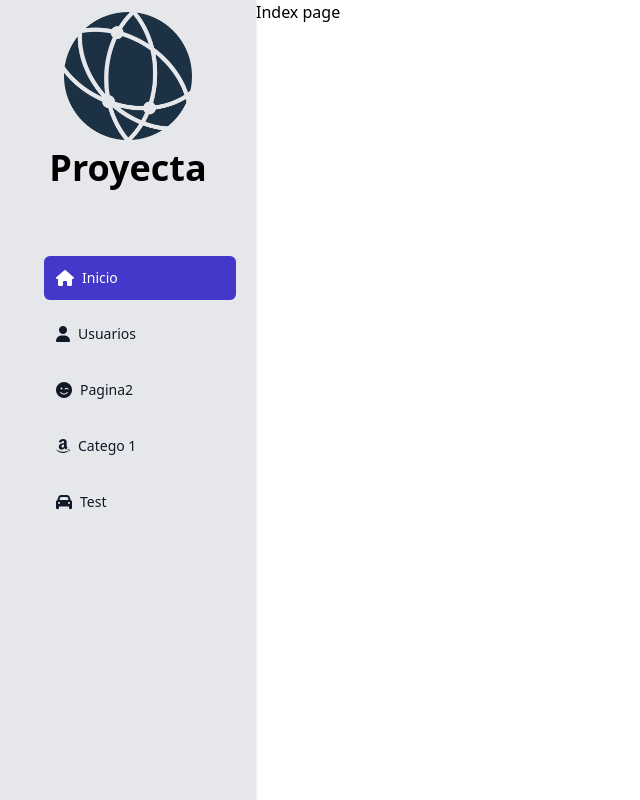
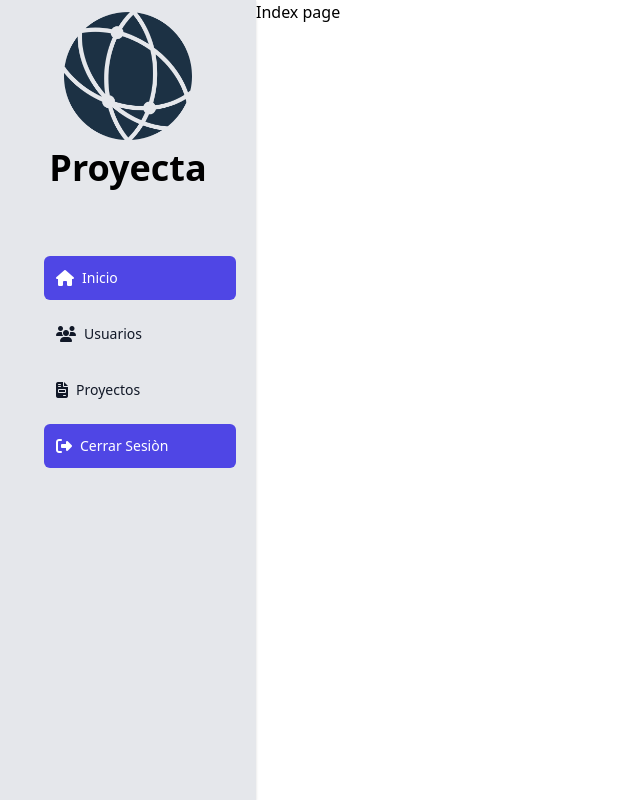
Before and after one commit to ProyectaTeamMinTic/proyectaMinTic, a React (Create React App) app: page / in a window 1280 px wide. Shown: the whole page, without its empty margins (0-640 px from the left). Built offline with nearby package versions, Linux system fonts and the light colour scheme.

Commit message:
agregando script de fontAwesome

```diff
--- a/public/index.html
+++ b/public/index.html
@@ -6,7 +6,7 @@
     <meta name="viewport" content="width=device-width, initial-scale=1" />
     <meta name="theme-color" content="#000000" />
     <meta name="description" content="Web site created using create-react-app" />
-    <script src="https://kit.fontawesome.com/d4cd33a1a3.js" crossorigin="anonymous"></script>
+    <script src="https://kit.fontawesome.com/497e5218a3.js" crossorigin="anonymous"></script>
     <link rel="apple-touch-icon" href="%PUBLIC_URL%/logo192.png" />
     <!--
       manifest.json provides metadata used when your web app is installed on a
--- a/src/components/Sidebar.jsx
+++ b/src/components/Sidebar.jsx
@@ -1,15 +1,14 @@
 import React, { useState } from 'react';
-import { NavLink } from 'react-router-dom';
+import { Link, NavLink } from 'react-router-dom';
 import logo from 'media/Logo_sin_texto.png';
 
 const SidebarLinks = () => {
   return (
     <ul className='mt-12'>
       <SidebarRoute to='' title='Inicio' icon='fas fa-home' />
-      <SidebarRoute to='/usuarios' title='Usuarios' icon='fas fa-user' />
-      <SidebarRoute to='/page2' title='Pagina2' icon='fas fa-smile-wink' />
-      <SidebarRoute to='/category1' title='Catego 1' icon='fab fa-amazon' />
-      <SidebarRoute to='/category1/page1' title='Test' icon='fas fa-car' />
+      <SidebarRoute to='/usuarios' title='Usuarios' icon='fas fa-users' />
+      <SidebarRoute to='/page2' title='Proyectos' icon='fas fa-file-invoice' />
+      <SidebarRoute to='/' title='Cerrar Sesiòn' icon='fas fa-sign-out-alt' />
     </ul>
   );
 };
@@ -68,7 +67,7 @@ const SidebarRoute = ({ to, title, icon }) => {
         to={to}
         className={({ isActive }) =>
           isActive
-            ? 'sidebar-route text-white bg-indigo-700'
+            ? 'sidebar-route text-white bg-indigo-600'
             : 'sidebar-route text-gray-900 hover:text-white hover:bg-indigo-400'
         }
       >
```
